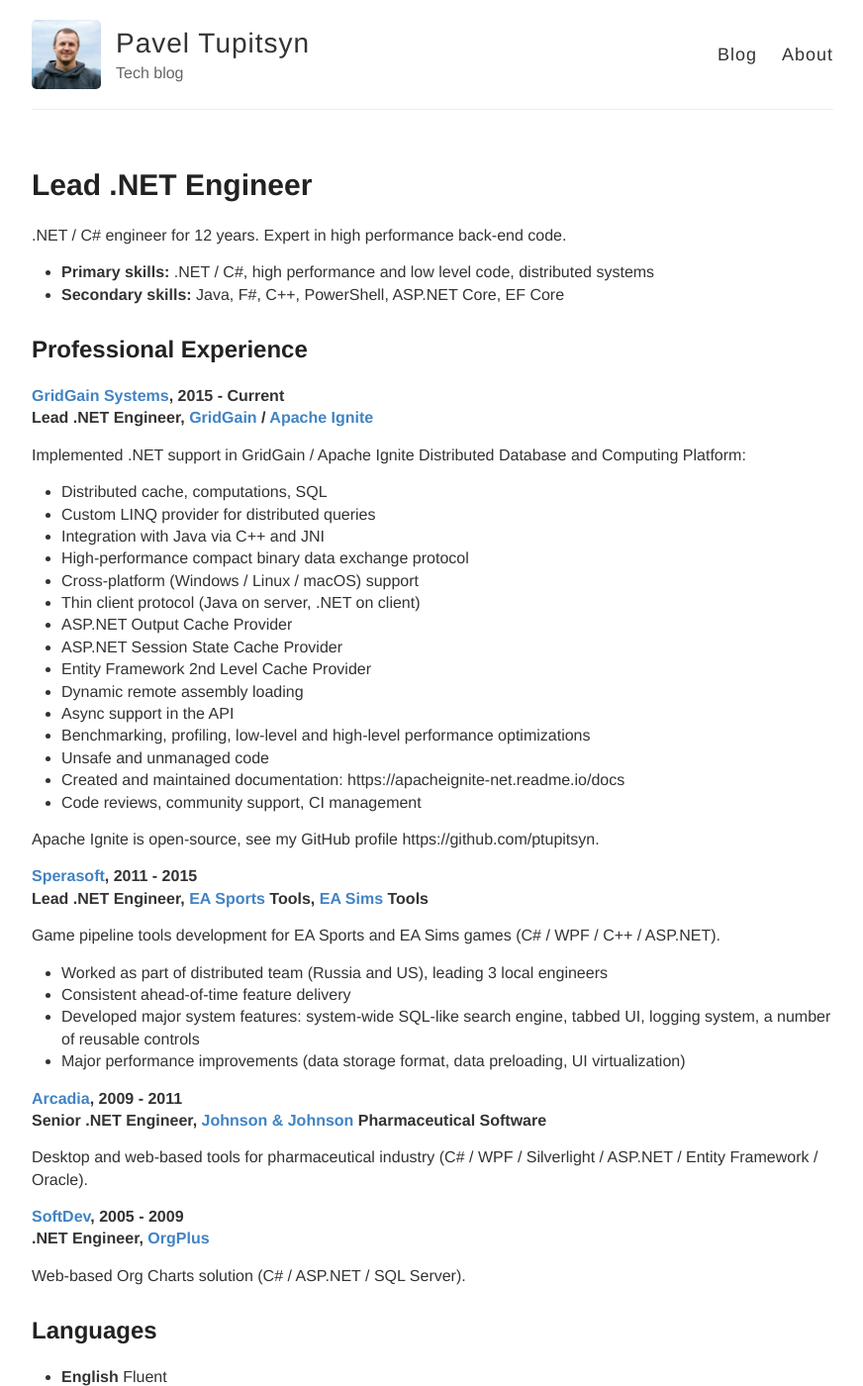
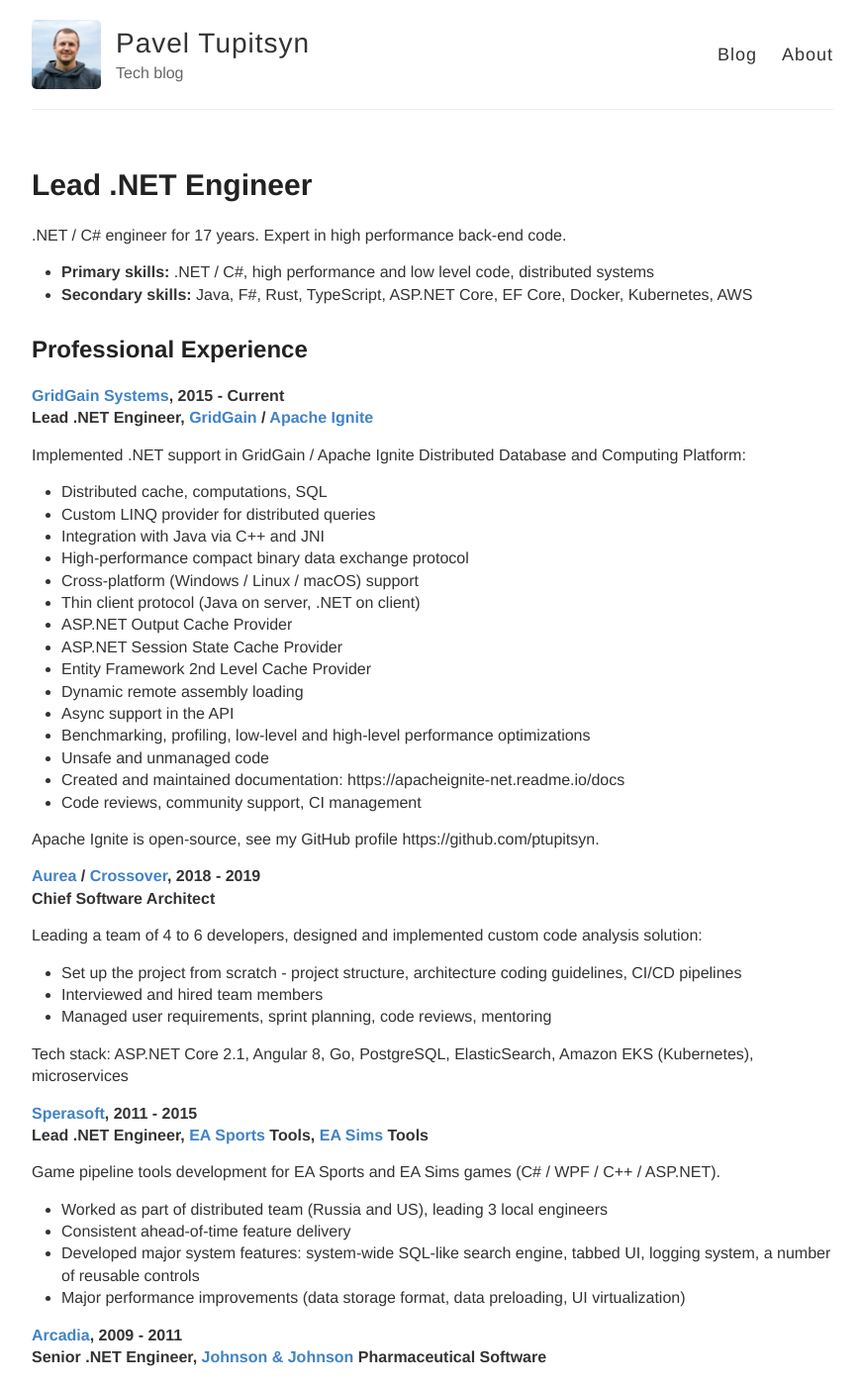
Before and after one commit to ptupitsyn/ptupitsyn.github.io, a Jekyll site: the page built from ptupitsyn_resume.md, in a window 1280 px wide and 1400 px high. Shown: the whole window at 99% size, without its empty margins (203-1075 px from the left). Built offline with Jekyll 4.4.1, drawn with Linux system fonts in a browser that asks for light colours.

Commit message:
Update resume

```diff
--- a/ptupitsyn_resume.md
+++ b/ptupitsyn_resume.md
@@ -4,10 +4,10 @@
 permalink: /resume/
 ---
 
-.NET / C# engineer for 12 years. Expert in high performance back-end code.
+.NET / C# engineer for 17 years. Expert in high performance back-end code.
 
 - **Primary skills:** .NET / C#, high performance and low level code, distributed systems
-- **Secondary skills:** Java, F#, C++, PowerShell, ASP.NET Core, EF Core
+- **Secondary skills:** Java, F#, Rust, TypeScript, ASP.NET Core, EF Core, Docker, Kubernetes, AWS
 
 ## Professional Experience
 
@@ -32,6 +32,17 @@
 - Code reviews, community support, CI management
 
 Apache Ignite is open-source, see my GitHub profile https://github.com/ptupitsyn.
+
+
+**[Aurea](https://www.aurea.com/) / [Crossover](https://crossover.com/), 2018 - 2019**
+**Chief Software Architect**
+
+Leading a team of 4 to 6 developers, designed and implemented custom code analysis solution:
+- Set up the project from scratch - project structure, architecture coding guidelines, CI/CD pipelines
+- Interviewed and hired team members
+- Managed user requirements, sprint planning, code reviews, mentoring
+
+Tech stack: ASP.NET Core 2.1, Angular 8, Go, PostgreSQL, ElasticSearch, Amazon EKS (Kubernetes), microservices
 
 
 **[Sperasoft](https://sperasoft.ru/), 2011 - 2015**
```
